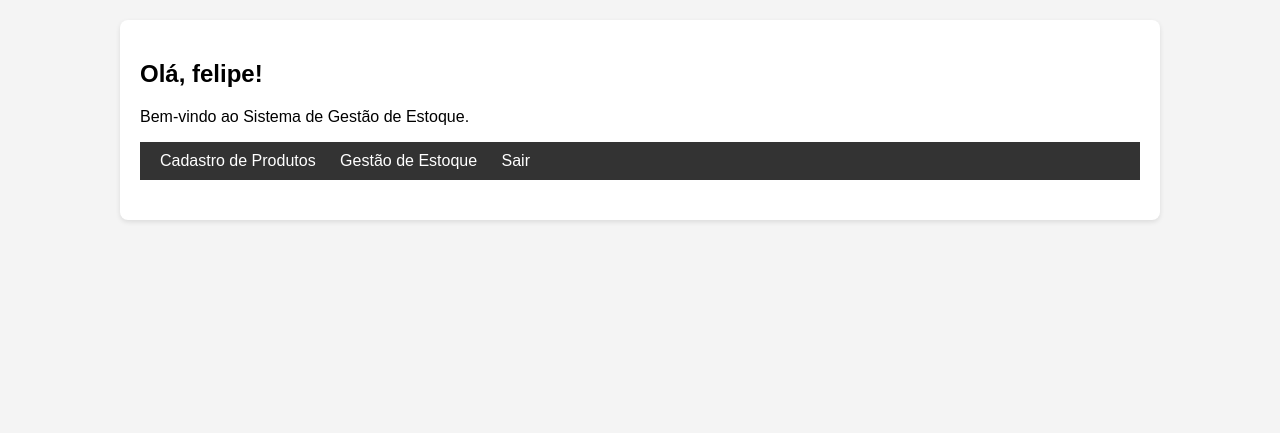
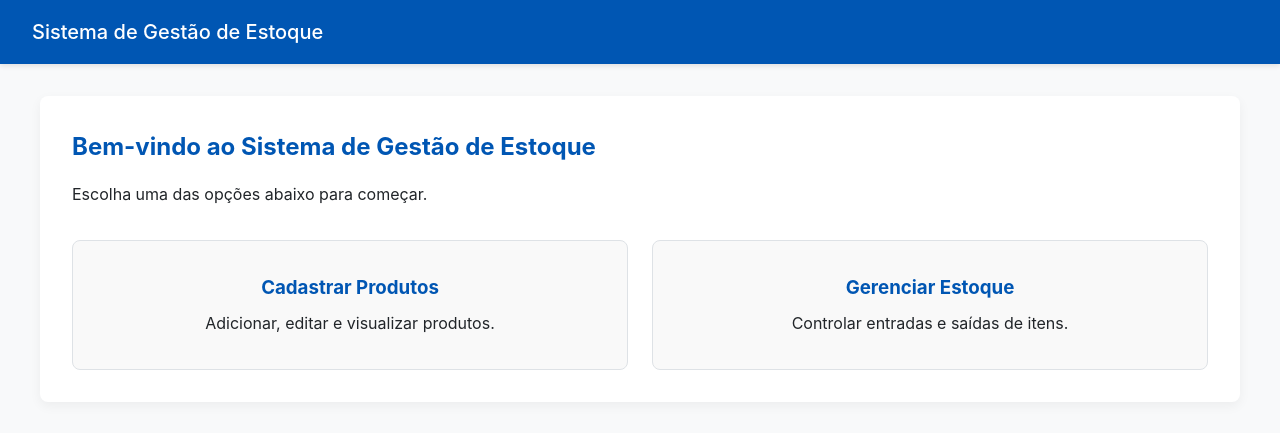
Before and after one commit to Romope83/gestao-estoque-ferramentas, a Django app: page /principal/ in a window 1280 px wide. Shown: the top 433 px of the page. Run offline with Django 5.2, Linux system fonts and the light colour scheme; a user stored in the database is signed in.

Commit message:
Mudanças na estilização

```diff
--- a/produtos/urls.py
+++ b/produtos/urls.py
@@ -14,4 +14,6 @@ urlpatterns = [
     # Rotas da Entrega 7
     path('gestao/', views.gestao_estoque, name='gestao_estoque'),
     path('movimentar/<int:pk>/', views.movimentar_estoque, name='movimentar_estoque'),
+
+
 ]
--- a/templates/base.html
+++ b/templates/base.html
@@ -1,30 +1,195 @@
 <!DOCTYPE html>
 <html lang="pt-br">
 <head>
-    <meta charset="UTF-M">
+    <meta charset="UTF-8">
     <meta name="viewport" content="width=device-width, initial-scale=1.0">
     <title>{% block title %}Gestão de Estoque{% endblock %}</title>
     <style>
-        body { font-family: Arial, sans-serif; margin: 20px; background-color: #f4f4f4; }
-        nav { background-color: #333; padding: 10px; margin-bottom: 20px; }
-        nav a { color: white; padding: 10px; text-decoration: none; }
-        nav a:hover { background-color: #555; }
-        .container { max-width: 1000px; margin: auto; background-color: white; padding: 20px; border-radius: 8px; box-shadow: 0 2px 5px rgba(0,0,0,0.1); }
-        .alert-error { color: red; background-color: #ffe0e0; border: 1px solid red; padding: 10px; margin-bottom: 10px; }
-        .alert-warning { color: #856404; background-color: #fff3cd; border: 1px solid #ffeeba; padding: 10px; }
-        table { width: 100%; border-collapse: collapse; margin-top: 20px; }
-        th, td { border: 1px solid #ddd; padding: 8px; text-align: left; }
-        th { background-color: #f2f2f2; }
-        form p { margin-bottom: 15px; }
-        input, select, textarea { width: 95%; padding: 8px; }
-        button { padding: 10px 15px; background-color: #007bff; color: white; border: none; cursor: pointer; }
-        .search-form { margin-bottom: 20px; }
+        /* Define as cores principais */
+        :root {
+            --cor-primaria: #0056b3; /* Azul mais forte */
+            --cor-secundaria: #f8f9fa; /* Fundo claro */
+            --cor-fundo: #ffffff; /* Fundo do conteúdo */
+            --cor-texto: #212529;
+            --cor-borda: #dee2e6;
+            --cor-sucesso: #28a745;
+            --cor-perigo: #dc3545;
+            --cor-aviso: #ffc107;
+            --sombra: 0 4px 12px rgba(0, 0, 0, 0.05);
+        }
+
+        /* Reset básico e fontes */
+        * {
+            box-sizing: border-box;
+            margin: 0;
+            padding: 0;
+        }
+
+        body {
+            font-family: -apple-system, BlinkMacSystemFont, "Segoe UI", Roboto, "Helvetica Neue", Arial, sans-serif;
+            background-color: var(--cor-secundaria);
+            color: var(--cor-texto);
+            line-height: 1.6;
+        }
+
+        /* Barra de Navegação Superior */
+        .navbar {
+            background-color: var(--cor-primaria);
+            color: white;
+            padding: 1rem 2rem;
+            display: flex;
+            justify-content: space-between;
+            align-items: center;
+            box-shadow: 0 2px 5px rgba(0,0,0,0.1);
+        }
+        .navbar a {
+            color: white;
+            text-decoration: none;
+            font-size: 1.25rem;
+            font-weight: 500;
+        }
+
+        /* Container Principal */
+        .container {
+            max-width: 1200px;
+            margin: 2rem auto;
+            padding: 2rem;
+            background-color: var(--cor-fundo);
+            border-radius: 8px;
+            box-shadow: var(--sombra);
+        }
+
+        /* Títulos */
+        h1, h2, h3 {
+            margin-bottom: 1rem;
+            color: var(--cor-primaria);
+        }
+
+        /* Links e Botões */
+        a {
+            color: var(--cor-primaria);
+            text-decoration: none;
+        }
+        a:hover {
+            text-decoration: underline;
+        }
+
+        .btn {
+            display: inline-block;
+            padding: 0.75rem 1.25rem;
+            font-size: 1rem;
+            font-weight: 500;
+            text-align: center;
+            text-decoration: none;
+            cursor: pointer;
+            border: none;
+            border-radius: 5px;
+            transition: opacity 0.2s ease;
+        }
+        .btn:hover {
+            opacity: 0.85;
+            text-decoration: none;
+        }
+        .btn-primary {
+            background-color: var(--cor-primaria);
+            color: white;
+        }
+        .btn-danger {
+            background-color: var(--cor-perigo);
+            color: white;
+        }
+        .btn-secondary {
+            background-color: #6c757d;
+            color: white;
+        }
+        .btn-success {
+            background-color: var(--cor-sucesso);
+            color: white;
+        }
+
+        /* Tabelas */
+        table {
+            width: 100%;
+            border-collapse: collapse;
+            margin-top: 1.5rem;
+        }
+        th, td {
+            padding: 0.9rem;
+            text-align: left;
+            border-bottom: 1px solid var(--cor-borda);
+        }
+        thead th {
+            background-color: #f3f3f3;
+            color: #333;
+            font-weight: 600;
+        }
+        tbody tr:hover {
+            background-color: var(--cor-secundaria);
+        }
+
+        /* Formulários */
+        form {
+            margin-top: 1rem;
+        }
+        input[type="text"],
+        input[type="number"],
+        input[type="password"],
+        input[type="email"] {
+            width: 100%;
+            padding: 0.75rem;
+            font-size: 1rem;
+            border: 1px solid var(--cor-borda);
+            border-radius: 5px;
+            margin-bottom: 1rem;
+        }
+
+        /* Card de Formulário (Login, etc) */
+        .form-card {
+            max-width: 450px;
+            margin: 3rem auto;
+            padding: 2.5rem;
+            background: var(--cor-fundo);
+            border-radius: 8px;
+            box-shadow: var(--sombra);
+        }
+
+        /* Alertas */
+        .alert {
+            padding: 1rem;
+            margin-bottom: 1rem;
+            border-radius: 5px;
+            border: 1px solid transparent;
+        }
+        .alert-error {
+            color: #721c24;
+            background-color: #f8d7da;
+            border-color: #f5c6cb;
+        }
+        .alert-warning {
+            color: #856404;
+            background-color: #fff3cd;
+            border-color: #ffeeba;
+            font-weight: 500;
+        }
+
+        /* Navegação (voltar, etc) */
+        nav {
+            margin-bottom: 1.5rem;
+        }
+
     </style>
 </head>
 <body>
-    <div class="container">
+
+    <header class="navbar">
+        <a href="{% url 'principal' %}">Sistema de Gestão de Estoque</a>
+
+    </header>
+
+    <main>
         {% block content %}
         {% endblock %}
-    </div>
+    </main>
+
 </body>
 </html>
--- a/templates/principal.html
+++ b/templates/principal.html
@@ -3,12 +3,54 @@
 {% block title %}Página Principal{% endblock %}
 
 {% block content %}
-    <h2>Olá, {{ usuario.username }}!</h2>
-    <p>Bem-vindo ao Sistema de Gestão de Estoque.</p>
+<div class="container">
+    <h2>Bem-vindo ao Sistema de Gestão de Estoque</h2>
+    <p>Escolha uma das opções abaixo para começar.</p>
 
-    <nav>
-        <a href="{% url 'lista_produtos' %}">Cadastro de Produtos</a>
-        <a href="{% url 'gestao_estoque' %}">Gestão de Estoque</a>
-        <a href="{% url 'logout' %}">Sair</a>
-    </nav>
+    <style>
+        .nav-cards {
+            display: grid;
+            grid-template-columns: repeat(auto-fit, minmax(250px, 1fr));
+            gap: 1.5rem;
+            margin-top: 2rem;
+        }
+        .card {
+            background: #f9f9f9;
+            border: 1px solid var(--cor-borda);
+            border-radius: 8px;
+            padding: 2rem;
+            text-align: center;
+            transition: transform 0.2s ease, box-shadow 0.2s ease;
+        }
+        .card:hover {
+            transform: translateY(-5px);
+            box-shadow: var(--sombra);
+        }
+        .card h3 {
+            margin-bottom: 0.5rem;
+        }
+        .card a {
+            text-decoration: none;
+            color: inherit;
+        }
+        .card a:hover {
+            text-decoration: none;
+        }
+    </style>
+
+    <div class="nav-cards">
+        <div class="card">
+            <a href="{% url 'lista_produtos' %}">
+                <h3>Cadastrar Produtos</h3>
+                <p>Adicionar, editar e visualizar produtos.</p>
+            </a>
+        </div>
+        <div class="card">
+            <a href="{% url 'gestao_estoque' %}">
+                <h3>Gerenciar Estoque</h3>
+                <p>Controlar entradas e saídas de itens.</p>
+            </a>
+        </div>
+    </div>
+</div>
 {% endblock %}
--- a/templates/produtos/confirmar_exclusao.html
+++ b/templates/produtos/confirmar_exclusao.html
@@ -3,12 +3,14 @@
 {% block title %}Confirmar Exclusão{% endblock %}
 
 {% block content %}
+<div class="container" style="max-width: 600px;">
     <h2>Confirmar Exclusão</h2>
     <p>Você tem certeza que deseja excluir o produto: <strong>{{ produto.nome }}</strong>?</p>
 
     <form method="post">
         {% csrf_token %}
-        <button type="submit">Sim, Excluir</button>
-        <a href="{% url 'lista_produtos' %}">Cancelar</a>
+        <button type="submit" class="btn btn-danger">Sim, Excluir</button>
+        <a href="{% url 'lista_produtos' %}" class="btn btn-secondary">Cancelar</a>
     </form>
+</div>
 {% endblock %}
```
Also changed, not shown: templates/produtos/form_produto.html (+6 -5 lines), templates/produtos/gestao_estoque.html (+8 -7 lines), templates/produtos/lista_produtos.html (+21 -7 lines), templates/registration/login.html (+6 -6 lines), gestao_estoque/settings.py (line endings or trailing spaces), saep_db.sqlite3.
